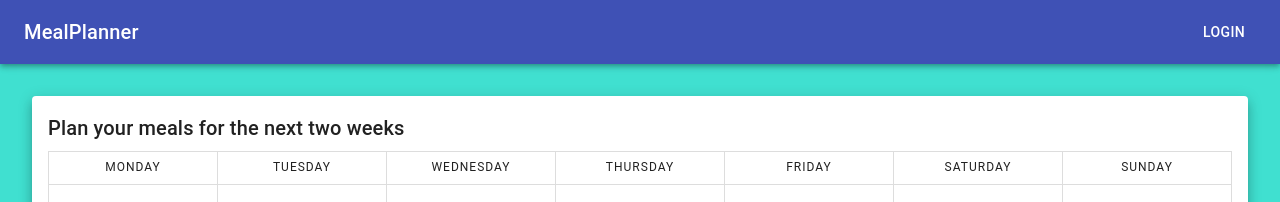
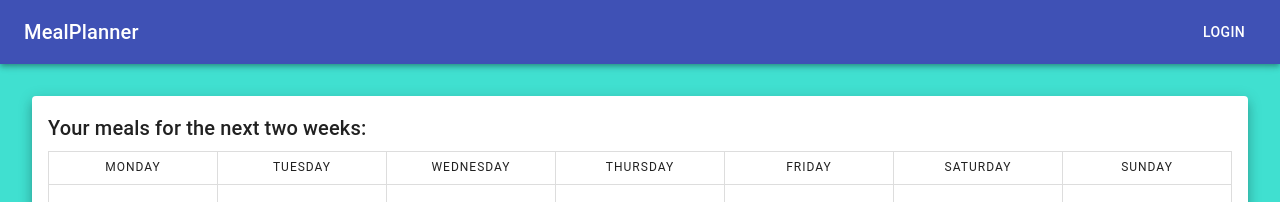
Before and after one commit to msandula12/meal-planner-client, a React (Create React App) app: page / in a window 1280 px wide. Shown: the top 202 px of the page. Built offline with nearby package versions, Linux system fonts and the light colour scheme.

Commit message:
chore: update verbiage

```diff
--- a/src/components/MealPlanner/Schedule/Schedule.tsx
+++ b/src/components/MealPlanner/Schedule/Schedule.tsx
@@ -24,7 +24,7 @@ const Schedule: FC<Props> = () => {
   return (
     <Card raised className={classes.root} >
       <Typography variant='h6' gutterBottom>
-        Plan your meals for the next two weeks
+        Your meals for the next two weeks:
       </Typography>
       <div className={classes.schedule}>
         {DAYS_OF_WEEK.map(dayOfWeek => (
```
